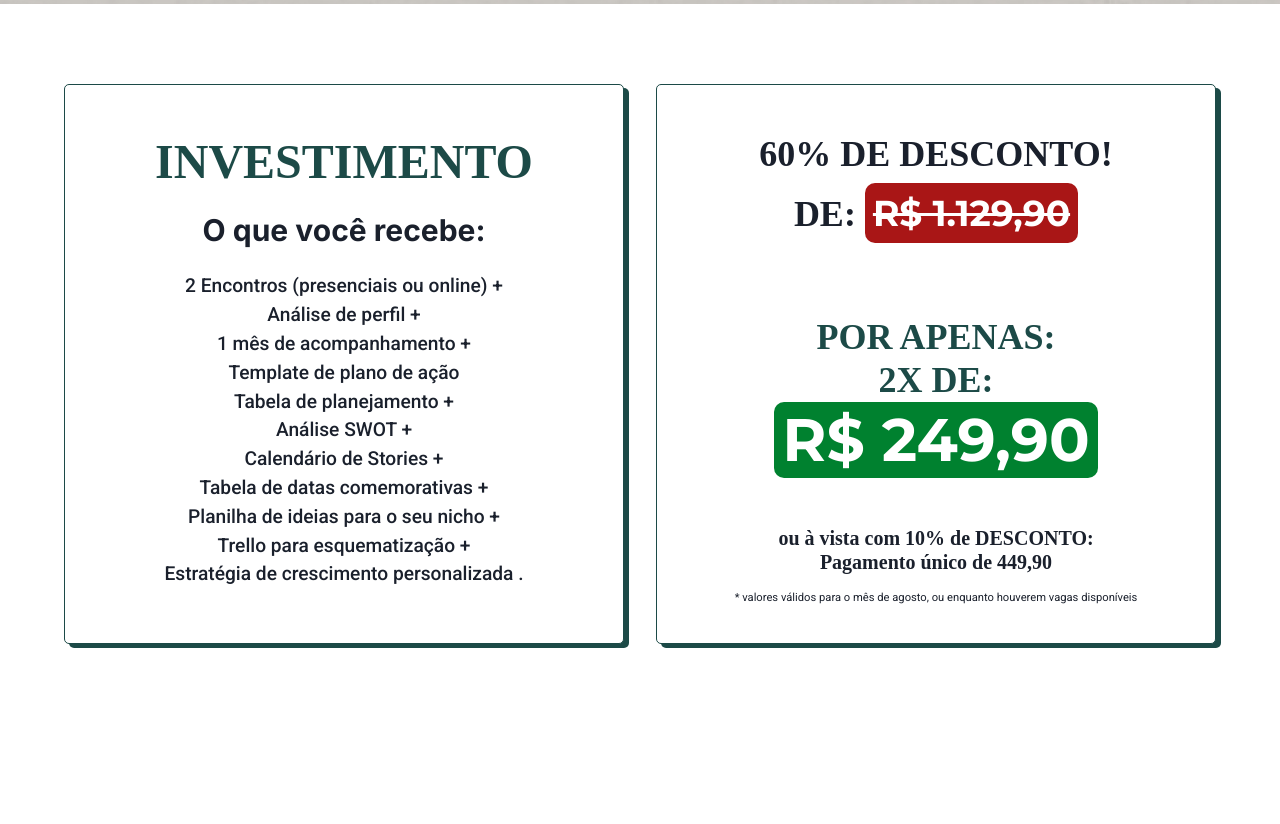
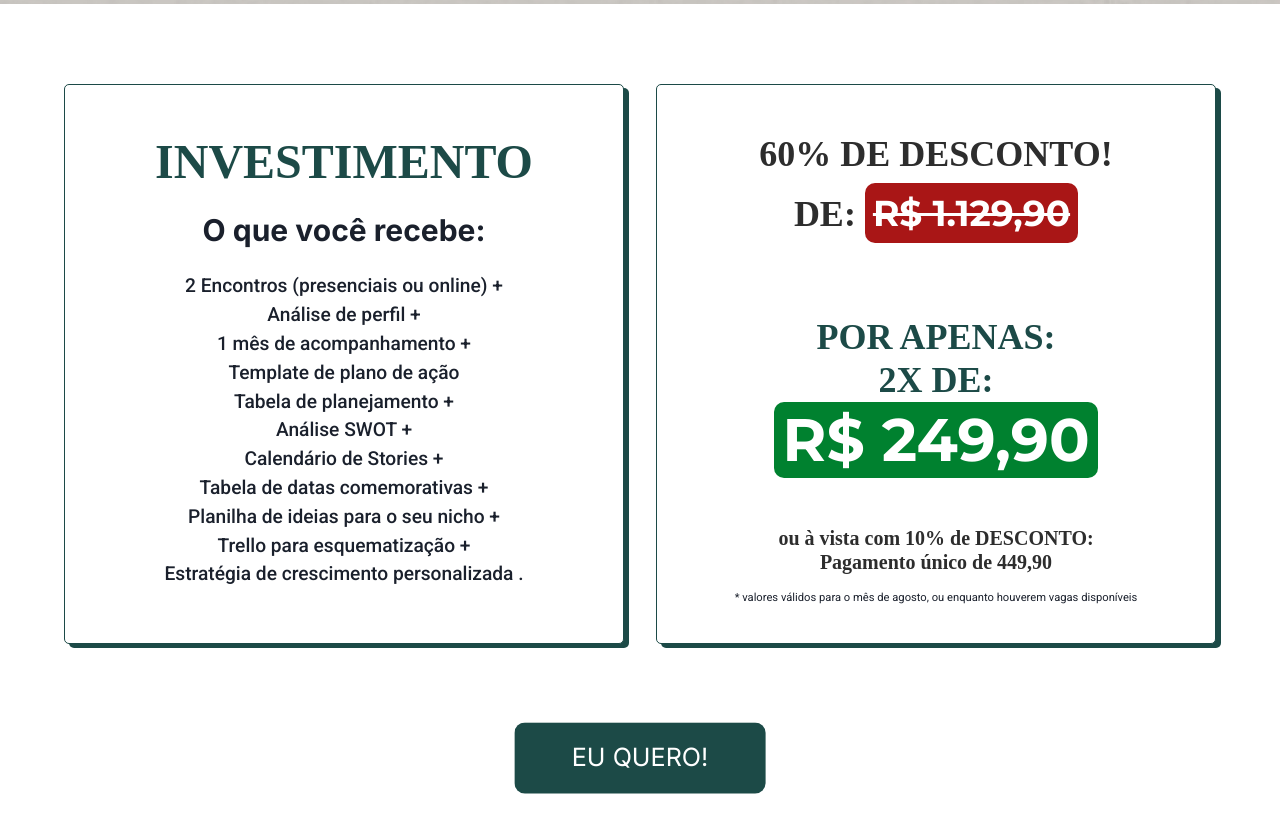
Before and after one commit to MatheusBrunoAlmeida/consultoriadc, a Next.js app: page / in a window 1280 px wide. Shown: the part 1660-2484 px from the top of the page. Before the commit the page ends 2384 px from the top, so only its background shows below. Built offline with nearby package versions, Linux system fonts and the light colour scheme; a web font is replaced by a local one.

Commit message:
link para whatsapp

```diff
--- a/src/pages/index.tsx
+++ b/src/pages/index.tsx
@@ -4,6 +4,12 @@ import Header from '../components/Header'
 import bg from '../../public/assets/bg-gray.jpeg'
 
 const Home: NextPage = () => {
+  const whatsapplink = 'https://api.whatsapp.com/send?phone=5562981858307&text=Ol%C3%A1!%20Quero%20pegar%20meu%20desconto%20da%20consultoria!'
+
+  function handleIWant() {
+    window.open(whatsapplink, '_blank')
+  }
+
   return (
     <>
       <Header />
@@ -202,6 +208,7 @@ const Home: NextPage = () => {
               fontFamily="All Nevrada"
               textTransform="uppercase"
               className='text-up'
+              color="#2d2d2d"
             >
               60% de desconto!
             </Heading>
@@ -210,6 +217,7 @@ const Home: NextPage = () => {
               fontFamily="All Nevrada"
               textTransform="uppercase"
               className='text-up'
+              color="#2d2d2d"
             >
               DE: <span className="color-red-background">R$ 1.129,90</span>
             </Heading>
@@ -261,6 +269,7 @@ const Home: NextPage = () => {
               fontFamily="All Nevrada"
               size="md"
               className='desconto-text-info'
+              color="#2d2d2d"
             >
               ou à vista com 10% de DESCONTO:
             </Heading>
@@ -269,6 +278,7 @@ const Home: NextPage = () => {
               fontFamily="All Nevrada"
               size="md"
               className='desconto-text-info'
+              color="#2d2d2d"
             >
               Pagamento único de 449,90
             </Heading>
@@ -288,6 +298,18 @@ const Home: NextPage = () => {
           </Flex>
         </Flex>
       </Flex>
+
+      <Flex
+        width="100%"
+        justifyContent="center"
+      >
+        <button
+          id='btn-i-want-wpp'
+          onClick={()=> handleIWant()}
+        >
+          EU QUERO!
+        </button>
+      </Flex>
     </>
   )
 }
--- a/src/styles/globals.css
+++ b/src/styles/globals.css
@@ -142,3 +142,29 @@
   text-decoration-style: #ff0000;
   font-family: 'Montserrat';
 }
+
+#btn-i-want-wpp {
+  background-color: #1C4A47;
+  color: white;
+  padding: 1rem;
+  border-radius: 10px;
+  width: 15rem;
+
+  margin-bottom: 2rem;
+
+  font-size: 1.5rem;
+  transition: 1s;
+
+  font-family: 'Inter';
+
+  animation-name: stretch;
+  animation-duration: 1s;
+  animation-timing-function: ease-out;
+  animation-direction: alternate;
+  animation-iteration-count: infinite;
+  animation-play-state: running;
+}
+
+#btn-i-want-wpp:hover {
+  background-color: #14302e;
+}
```
